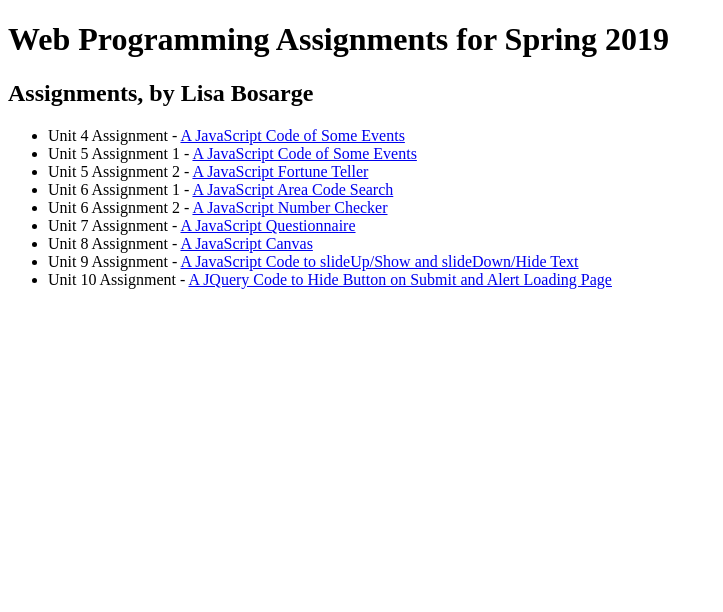
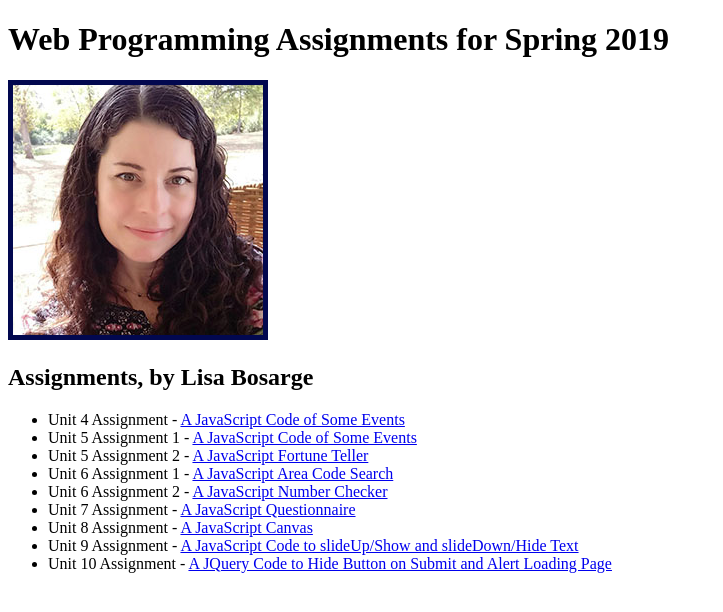
Before and after one commit to Rodolfo02002/idtlbosarge.github.io, a plain HTML site: page index.html in a window 1280 px wide. Shown: the whole page, without its empty margins (0-723 px from the left). Drawn offline with Linux system fonts and the light colour scheme.

Commit message:
Adding image to this website.

```diff
--- a/index.html
+++ b/index.html
@@ -12,12 +12,17 @@
 
 	<title>Lisa Bosarge; INEW 2434-53400</title>
 	<link rel="shortcut icon" href="images/lisa1.jpg">
+	<style>
+		img {
+		border: #02084f solid thick;
+		}
+	</style>
 </head>
 
 <body>
 
 	<h1>Web Programming Assignments for Spring 2019</h1>
-
+	<p><img src="idtlbosarge.github.io/lisa2.jpg" alt="Lisa D. Bosarge" /></p>
 
 	<h2>Assignments, by Lisa Bosarge</h2>
 
```
